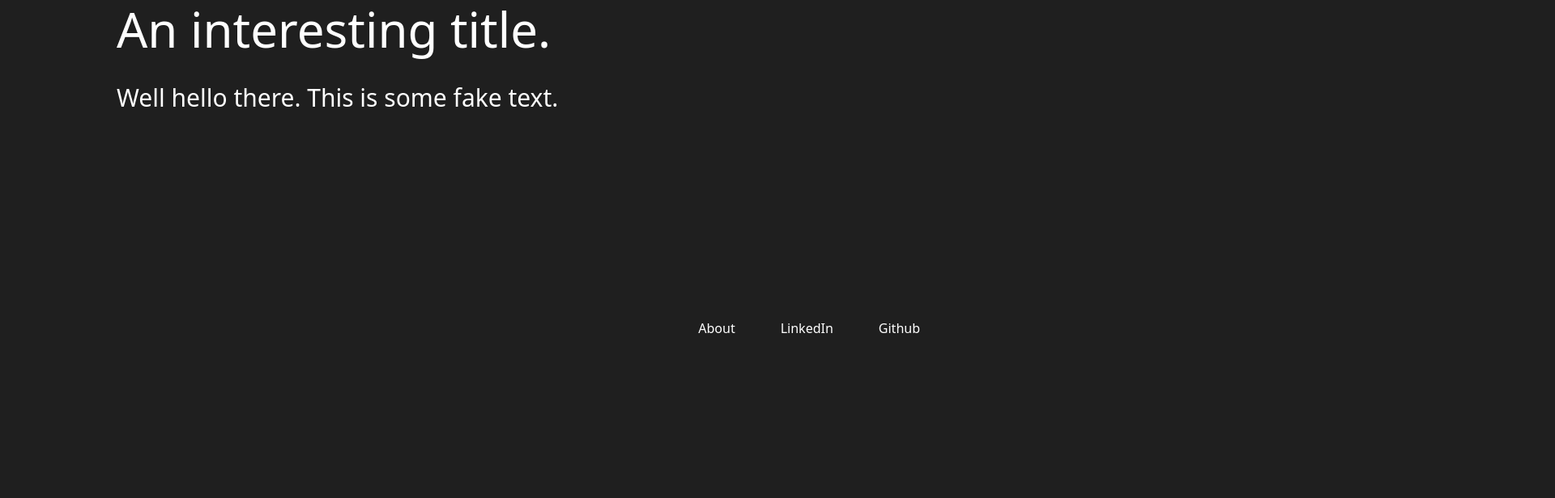
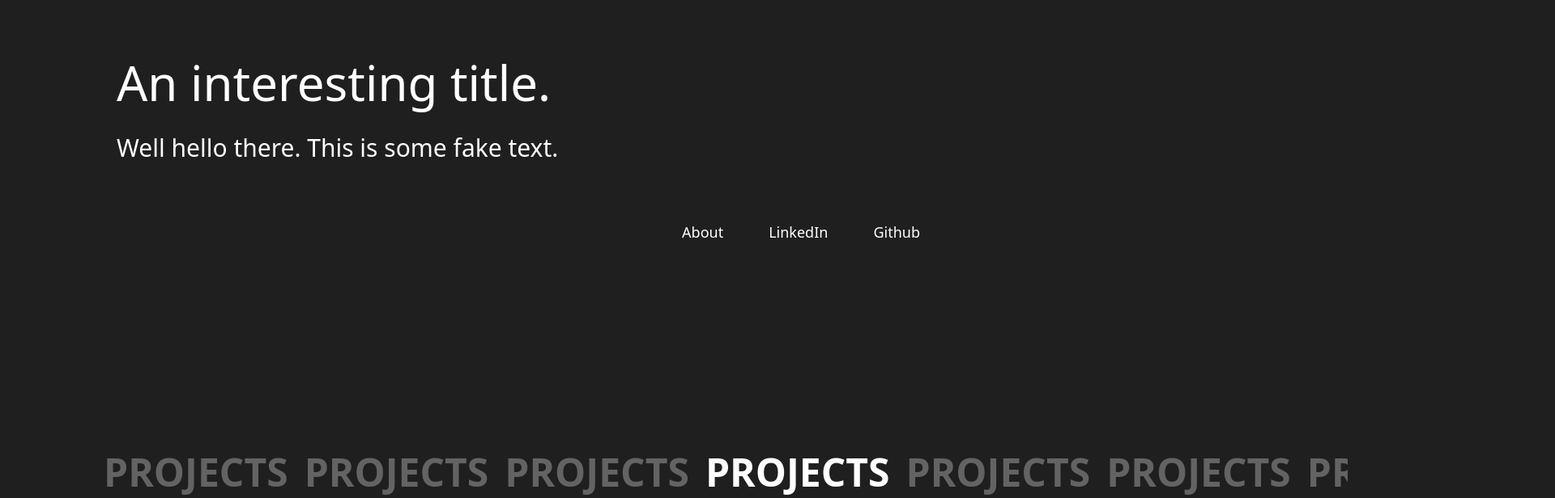
Before and after one commit to isaac-gros/portfolio-client, a Vue app: page / in a window 1280 px wide. Shown: the part 248-864 px from the top of the page at 81% size, 1920 px wide, since content can reach past the window. Before the commit the page ends 800 px from the top, so only its background shows below. Built offline with nearby package versions, Linux system fonts and the light colour scheme.

Commit message:
[REFACTO/CLEAN] Splited Home view in re-usable components

```diff
--- a/src/assets/styles/tailwind.css
+++ b/src/assets/styles/tailwind.css
@@ -18,8 +18,12 @@ h1, h2, h3, p, a {
 
 
 /* Menus */
+header {
+    @apply fixed top-0 right-0 left-0;
+}
+
 .nav-links {
-    @apply flex py-7;
+    @apply flex py-5;
 }
 
 .nav-link {
@@ -27,7 +31,7 @@ h1, h2, h3, p, a {
 }
 
 .link-hover {
-    @apply relative inline-block py-3 text-base;
+    @apply relative inline-block py-3 text-base text-lg;
 }
 
 .link-hover::after {
@@ -47,7 +51,7 @@ h1, h2, h3, p, a {
 
 
 .social-links {
-    @apply flex self-end;
+    @apply flex self-end absolute top-full;
 }
 
 .social-links li {
@@ -56,27 +60,29 @@ h1, h2, h3, p, a {
 
 
 /* Home */
-.home-container {
-    @apply absolute left-0 right-0 bottom-0 flex flex-col;
-    top: 52.5%;
-    transform: translateY(-50%);
+.intro {
+    @apply flex flex-col justify-center;
+    min-height: 100vh;
 }
 
-.home-article {
-    @apply flex-col justify-between text-xl md:text-3xl text-white pt-6 pb-10;
-    max-width: 80%;
-    min-height: 50vh;
+.intro-container {
+    @apply flex flex-col justify-center relative;
 }
 
-.home-article p {
-    @apply py-8 mb-7;
+.intro-article {
+    @apply flex-col justify-between text-xl md:text-3xl text-white py-7;
+    max-width: 80%;
+}
+
+.intro-article p {
+    @apply py-7;
     line-height: 150%;
 }
 
 
 /* Scrolling text */
 .scrolling-text-cache {
-    @apply relative;
+    @apply relative p-0 container m-auto py-2;
 }
 
 .scrolling-text-cache::before,
--- a/src/components/Header.vue
+++ b/src/components/Header.vue
@@ -1,4 +1,5 @@
 <template>
+  <header>
     <nav class="container m-auto">
       <ul class="nav-links">
         <li>
@@ -12,6 +13,7 @@
         </li>
       </ul>
     </nav>
+  </header>
 </template>
 
 <script>
--- /dev/null
+++ b/src/components/Heading.vue
@@ -0,0 +1,27 @@
+<template>
+  <div class="intro container m-auto">
+    <div class="intro-container">
+      <article class="intro-article">
+        <span class="title">{{ title }}</span>
+        <div v-html="content"></div>
+      </article>
+      <ul class="social-links" v-if="displayLinks">
+        <li><router-link class="link-hover" to="/about" v-if="displayAboutLink">About</router-link></li>
+        <li><a class="link-hover" href="https://linkedin.com" target="_blank" rel="noopener">LinkedIn</a></li>
+        <li><a class="link-hover" href="https://github.com" target="_blank" rel="noopener">Github</a></li>
+      </ul>
+    </div>
+  </div>
+</template>
+
+<script>
+export default {
+  name: 'Heading',
+  props: {
+    title: String,
+    content: String,
+    displayLinks: Boolean,
+    displayAboutLink: Boolean,
+  }
+}
+</script>
--- a/src/components/ScrollingText.vue
+++ b/src/components/ScrollingText.vue
@@ -1,6 +1,6 @@
 <template>
-  <div class="container m-auto scrolling-text-cache">
-    <div class="scrolling-text-container flex">
+  <div class="scrolling-text-cache">
+    <div class="flex">
       <span
         v-for="number in parseInt(repeat)"
         :key="number"
--- a/src/views/Home.vue
+++ b/src/views/Home.vue
@@ -1,20 +1,22 @@
 <template>
-  <div class="home-container container m-auto">
-    <article class="home-article">
-      <span class="title">An interesting title.</span>
-      <p>Well hello there. This is some fake text.</p>
-    </article>
-    <ul class="social-links">
-      <li><router-link class="link-hover" to="/about">About</router-link></li>
-      <li><a class="link-hover" href="https://linkedin.com" target="_blank" rel="noopener">LinkedIn</a></li>
-      <li><a class="link-hover" href="https://github.com" target="_blank" rel="noopener">Github</a></li>
-    </ul>
-  </div>
+  <Heading
+    title="An interesting title."
+    content="<p>Well hello there. This is some fake text.</p>"
+    :displayLinks="true"
+    :displayAboutLink="true"
+  />
+  <ScrollingText repeat="8" word="Projects"/>
 </template>
 
 <script>
+import ScrollingText from '../components/ScrollingText.vue'
+import Heading from '../components/Heading.vue'
+
 export default {
   name: "Home",
-  components: {},
+  components: {
+    ScrollingText,
+    Heading
+  },
 };
 </script>
```
Lines whose indentation alone changed are shown as unchanged.
